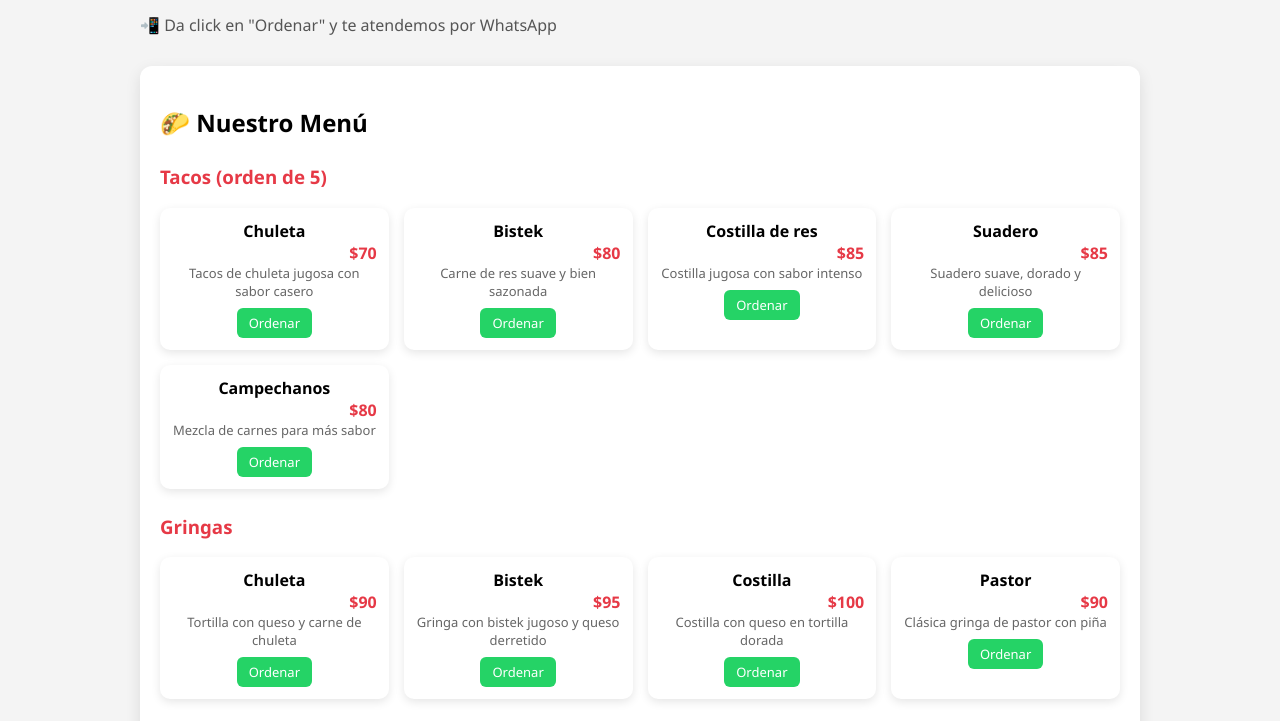
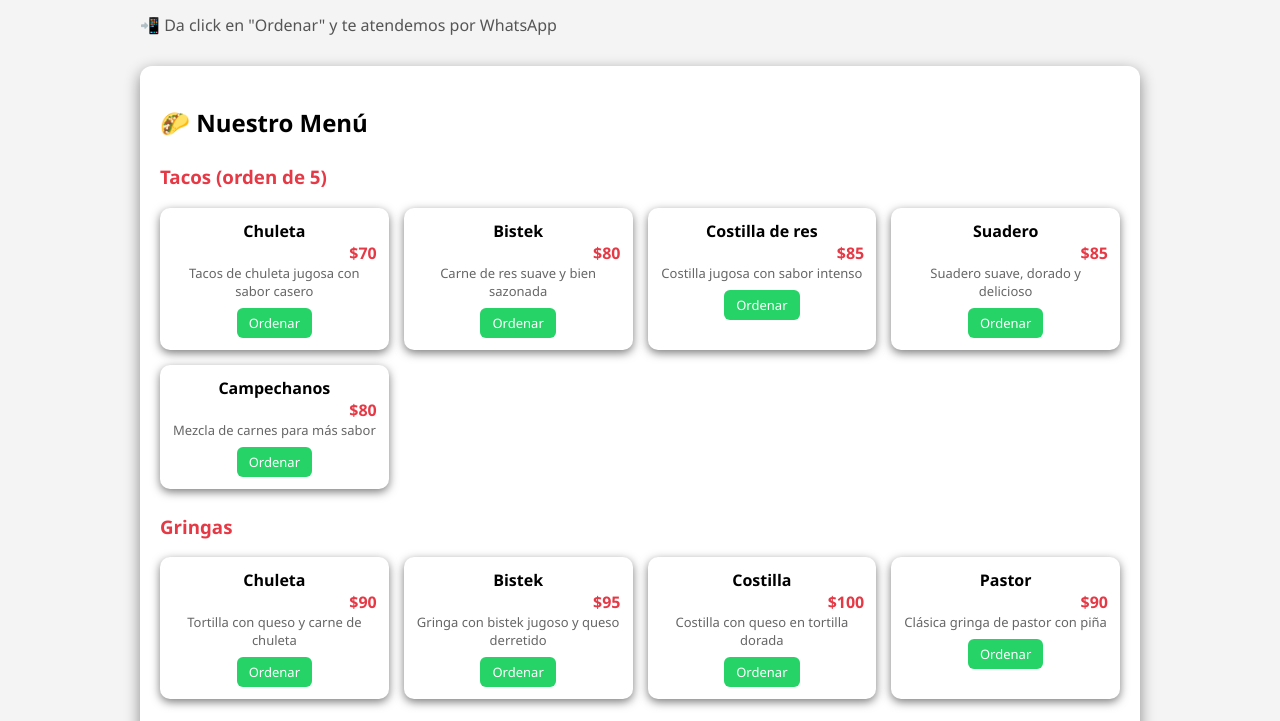
Before and after one commit to vegaJC/taqueria-oaxaque-a, a plain HTML site: page index.html in a window 1280 px wide. Shown: the part 424-1145 px from the top of the page. Drawn offline with Linux system fonts and the light colour scheme.

Commit message:
Update index.html

```diff
--- a/index.html
+++ b/index.html
@@ -88,7 +88,7 @@
     padding: 20px;
     margin: 30px 0;
     border-radius: 12px;
-    box-shadow: 0 5px 15px rgba(0,0,0,0.1);
+    box-shadow: 0 5px 15px rgba(0, 0, 0, 0.438);
 }
 
 /* MENÚ PRO */
@@ -103,7 +103,7 @@
     background: #fff;
     padding: 12px;
     border-radius: 10px;
-    box-shadow: 0 3px 10px rgba(0,0,0,0.1);
+    box-shadow: 0 3px 10px rgba(0, 0, 0, 0.521);
     transition: 0.3s;
 }
 
```
